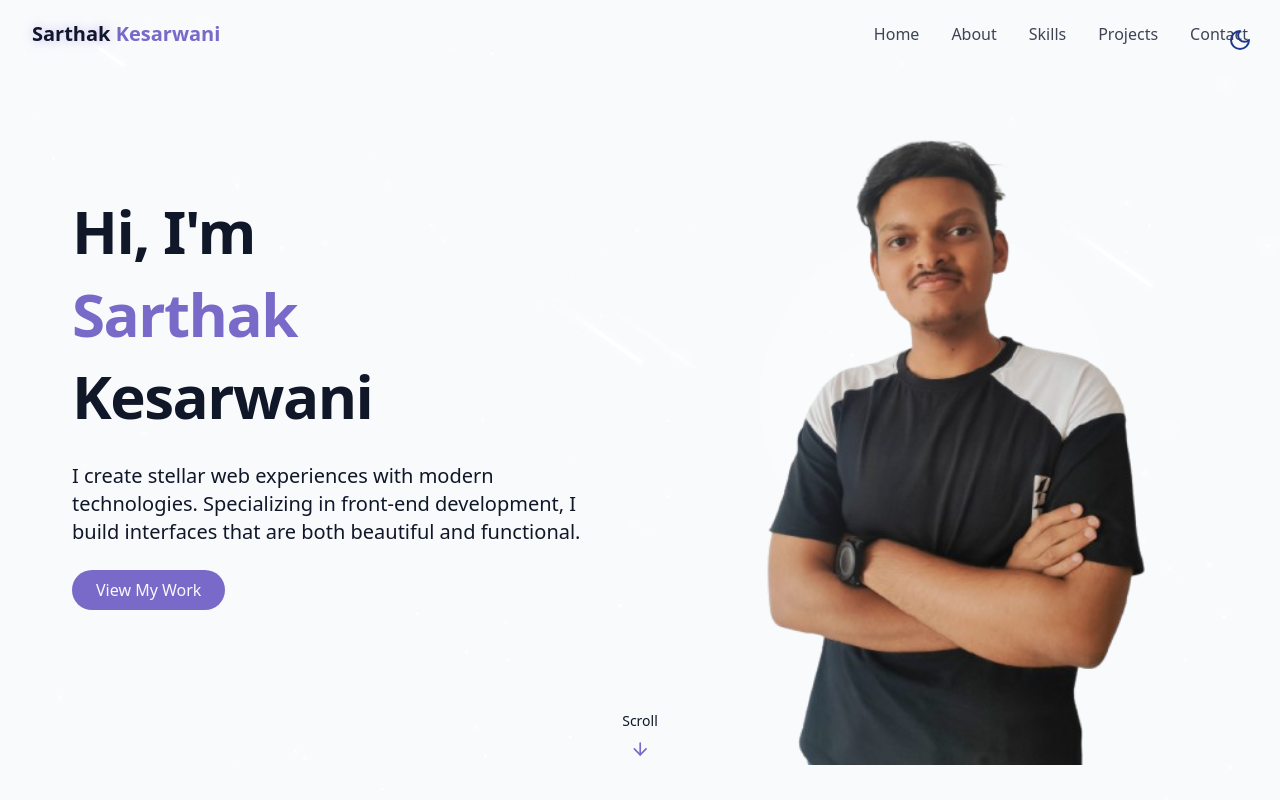
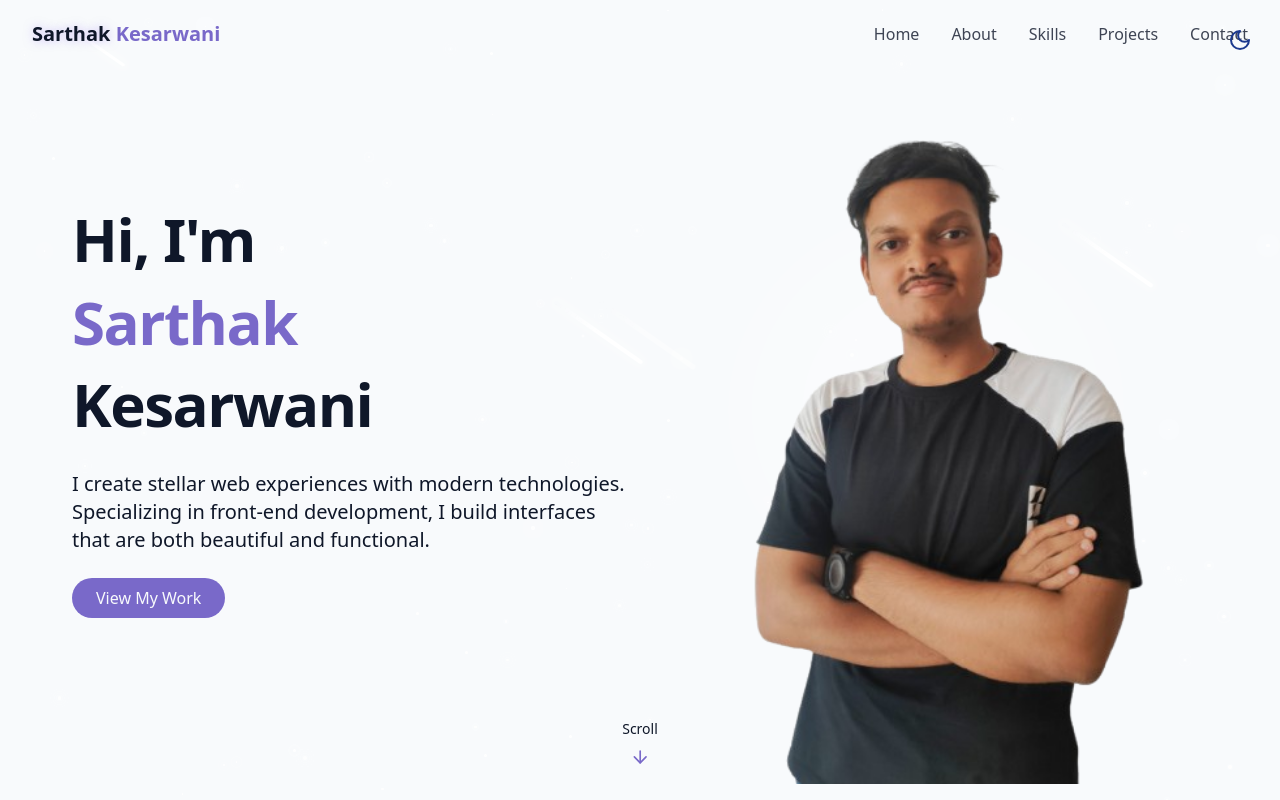
Before and after one commit to Mighty-Sarthak-07/Portfolio, a React (Vite) app: page / in a window 1280 px wide. Shown: the top 800 px of the page. Built offline with nearby package versions, Linux system fonts and the light colour scheme.

Commit message:
Update HeroSection.jsx

```diff
--- a/src/components/HeroSection.jsx
+++ b/src/components/HeroSection.jsx
@@ -32,7 +32,7 @@ export const HeroSection = () => {
   return (
     <section
       id="hero"
-      className="relative min-h-screen flex flex-col items-center justify-center px-4 sm:px-6 md:px-8 lg:px-10"
+      className="relative min-h-screen flex flex-col items-center justify-center px-4 sm:px-6 md:px-8 lg:px-10 mt-10 md:mt-2"
     >
       <motion.div
         className="container max-w-7xl mx-auto z-10"
@@ -40,7 +40,7 @@ export const HeroSection = () => {
         whileInView="visible"
         viewport={{ once: true }}
       >
-        <div className="flex flex-col md:flex-row items-center justify-between gap-10">
+        <div className="flex flex-col md:flex-row items-center justify-between gap-2">
           <div className="text-center md:text-left flex-1 space-y-6">
             <motion.h1
               variants={fadeUp}
```
